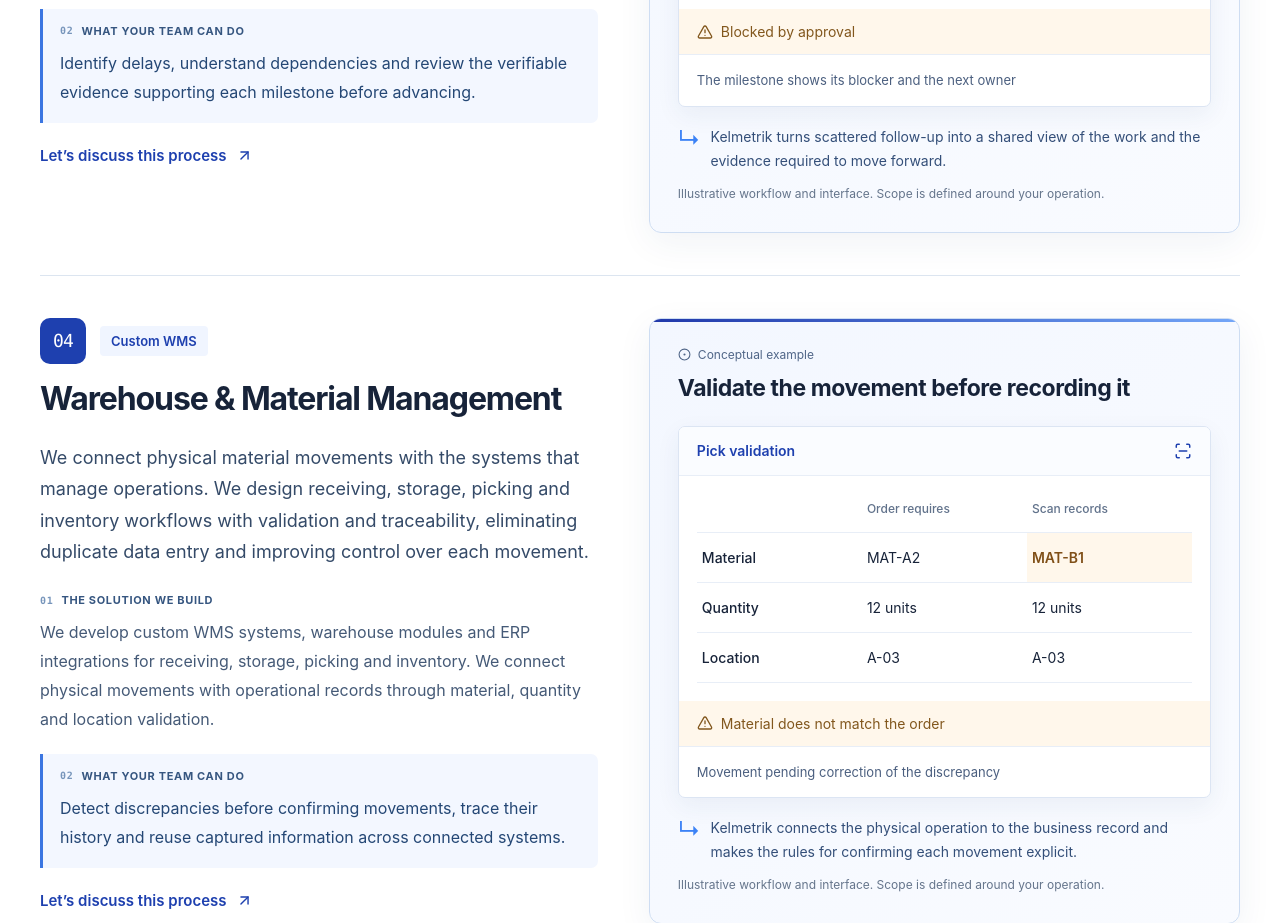
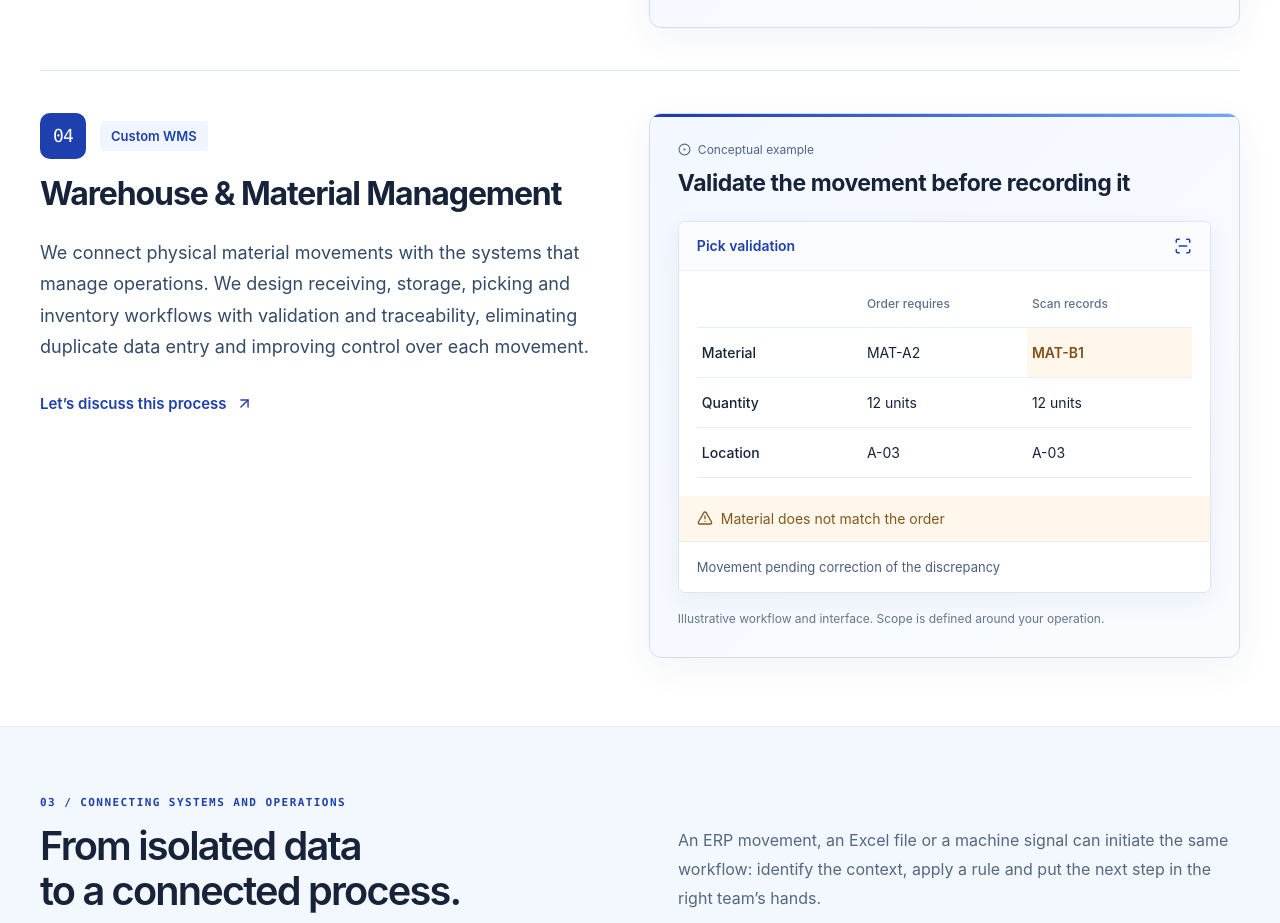
Before and after one commit to Kelmetrik/LandingPage, a React (Vite) app: page / in a window 1280 px wide. Shown: the part 4240-5163 px from the top of the page. Built offline with nearby package versions, Linux system fonts and the light colour scheme.

Commit message:
Remove duplicate solution explanations and preserve approved copy

```diff
--- a/scripts/editorial.mjs
+++ b/scripts/editorial.mjs
@@ -1,7 +1,7 @@
 import { mkdir, writeFile } from "node:fs/promises";
 import { content } from "../src/content.js";
 await mkdir("docs", { recursive: true });
-let text = `# Kelmetrik — Especificación editorial V1, revisión 3
+let text = `# Kelmetrik — Especificación editorial V1, revisión 5
 
 Los textos EN/ES se generan desde los mismos diccionarios que usa la web. Regenerar con \`npm run docs:editorial\` después de editar contenido.
 
@@ -9,13 +9,13 @@ Los textos EN/ES se generan desde los mismos diccionarios que usa la web. Regene
 
 Kelmetrik: ingeniería de software e integración de sistemas industriales. Público: operaciones, manufactura, calidad, ingeniería y TI en México y Estados Unidos. Objetivo: conversaciones de diagnóstico. Inglés en / y español en /es/.
 
-Cuatro dominios y una capacidad transversal IT/OT. Capacidad explícita para desarrollar ERP, MES y WMS a medida, módulos e integraciones. La narrativa cubre procesos entre áreas, ERP, Excel, macros, correos y equipos. Ejemplos originales y conceptuales, sin simulación interactiva, sin presentarlos como productos terminados ni trabajos de clientes. Cada bloque responde: problema operativo → qué desarrolla Kelmetrik → qué permite hacer.
+Cuatro dominios y una capacidad transversal IT/OT. Capacidad explícita para desarrollar ERP, MES y WMS a medida, módulos e integraciones. La narrativa cubre procesos entre áreas, ERP, Excel, macros, correos y equipos. Ejemplos originales y conceptuales, sin simulación interactiva, sin presentarlos como productos terminados ni trabajos de clientes. Cada bloque utiliza el título original en inglés y un único párrafo comercial: el texto español del usuario se conserva literalmente y la versión inglesa lo traduce fielmente. No se añaden paráfrasis de solución o resultado.
 
 ## Secuencia y recursos visuales
 
 1. Inicio: gráfica de barras azul animada detrás de la propuesta y las dos acciones. Números sintéticos variables y una onda de color azul/naranja, identificados como ilustrativos; sin afirmaciones de rendimiento; pausa fuera de pantalla y con pestaña oculta; versión estática con movimiento reducido.
 2. Desconexión: comparación del mismo flujo fragmentado y conectado: orden en ERP, seguimiento en Excel, aprobación por correo y recaptura manual.
-3. Soluciones: cuatro ejemplos completos y visibles. En escritorio, explicación junto a un fragmento de interfaz anotado; en móvil, explicación y ejemplo apilados. Lectura guiada por punto de partida, solución y uso; tipografía mayor y resultado destacado.
+3. Soluciones: cuatro ejemplos completos y visibles. En escritorio, explicación junto a un fragmento de interfaz conceptual; en móvil, explicación y ejemplo apilados. Estructura: número y categoría → título → párrafo completo → contacto. El ejemplo conserva datos y estados específicos, sin anotaciones comerciales repetidas.
 4. Más allá de la máquina: señal → contexto → evento → persona que puede actuar. Interfaces y accesos condicionan la integración.
 5. Enfoque: comprender → diseñar → construir → validar → desplegar, con entregable por etapa.
 6. Contacto: nombre, correo empresarial y empresa obligatorios; reto opcional.
--- a/src/App.css
+++ b/src/App.css
@@ -2512,28 +2512,6 @@ section[id] {
   letter-spacing: -0.035em;
   margin: 0 0 20px;
 }
-.solution-problem {
-  font-size: 16px;
-  line-height: 1.75;
-  color: #47576f;
-  margin-bottom: 25px;
-}
-.solution-description {
-  border-left: 2px solid #d6e4fa;
-  padding-left: 22px;
-}
-.solution-description h4 {
-  font-size: 10px;
-  letter-spacing: 0.1em;
-  color: var(--blue);
-  margin: 23px 0 7px;
-}
-.solution-description p {
-  font-size: 14px;
-  line-height: 1.85;
-  color: var(--muted);
-  margin: 0;
-}
 .solution-contact {
   margin-top: 22px;
   font-size: 14px;
@@ -2654,19 +2632,6 @@ section[id] {
   margin: 0;
   border-top: 1px solid #e8eef7;
   color: #4b5f7f;
-}
-.example-annotation {
-  display: flex;
-  gap: 10px;
-  font-size: 12px;
-  line-height: 1.8;
-  margin: 20px 0 10px;
-  color: #344f79;
-}
-.example-annotation > span {
-  font-size: 23px;
-  color: var(--bright);
-  line-height: 1.3;
 }
 .example-caption {
   font-size: 10px;
@@ -2767,9 +2732,6 @@ section[id] {
     grid-template-columns: 1fr;
     gap: 30px;
   }
-  .solution-description {
-    display: block;
-  }
 }
 @media (max-width: 620px) {
   .hero-chart-space {
@@ -2783,9 +2745,6 @@ section[id] {
   }
   .solution-example {
     padding: 18px;
-  }
-  .solution-problem {
-    font-size: 15px;
   }
   .solution-facts {
     gap: 15px;
@@ -3092,50 +3051,9 @@ section[id] {
   font-size: clamp(27px, 2.5vw, 35px);
   margin-bottom: 24px;
 }
-.solution-step-label,
-.solution-description h4 {
-  display: flex;
-  align-items: center;
-  gap: 8px;
-  color: #365680;
-  font-size: 11px;
-  font-weight: 650;
-  letter-spacing: 0.06em;
-  margin: 20px 0 9px;
-  line-height: 1.6;
-}
-.solution-step-label > span {
-  font-family: Consolas, monospace;
-  font-size: 10px;
-  color: #7795bb;
-}
-.solution-problem,
-.solution-description p {
-  font-size: 16px;
-  line-height: 1.8;
-  color: #455a77;
-  margin: 0;
-}
-.solution-description {
-  border: 0;
-  padding: 0;
-}
-.solution-benefit {
-  border-left: 3px solid #3b76e1;
-  background: #f3f7ff;
-  padding: 1px 17px 16px;
-  margin-top: 20px;
-  border-radius: 0 7px 7px 0;
-}
-.solution-benefit p {
-  color: #244775;
-}
-.solution-benefit .solution-step-label {
-  margin-top: 13px;
-}
 .solution-contact {
   font-size: 15px;
-  margin-top: 16px;
+  margin-top: 0;
 }
 .solution-example {
   position: relative;
@@ -3207,13 +3125,9 @@ section[id] {
   font-size: 13px;
   padding: 14px 18px;
 }
-.example-annotation {
-  font-size: 14px;
-  line-height: 1.75;
-  margin-top: 18px;
-}
 .example-caption {
   font-size: 12px;
+  margin-top: 16px;
 }
 .example-finding {
   font-size: 16px;
--- a/src/components/Solutions.jsx
+++ b/src/components/Solutions.jsx
@@ -131,10 +131,6 @@ function Example({ item, copy }) {
         )}
         <p className="example-outcome">{item.outcome}</p>
       </div>
-      <p className="example-annotation">
-        <span aria-hidden="true">↳</span>
-        {item.annotation}
-      </p>
       <p className="example-caption">{copy.caption}</p>
     </figure>
   );
@@ -197,20 +193,6 @@ export default function Solutions({ c }) {
                   <h3>{item.title}</h3>
                   <p className="solution-summary">{item.summary}</p>
                 </Observed>
-                <div className="solution-description">
-                  <h4 className="solution-step-label">
-                    <span>01</span>
-                    {d.flow}
-                  </h4>
-                  <p>{item.flow}</p>
-                  <div className="solution-benefit">
-                    <h4 className="solution-step-label">
-                      <span>02</span>
-                      {d.result}
-                    </h4>
-                    <p>{item.result}</p>
-                  </div>
-                </div>
                 <a
                   className="text-link solution-contact"
                   href="#contact"
--- a/src/content.js
+++ b/src/content.js
@@ -50,9 +50,6 @@ export const content = {
       title: "Solutions for a\nconnected operation.",
       intro:
         "We build custom ERP, MES and WMS systems, alongside applications and integrations for workflows your current systems do not cover. These four examples show how we connect work across departments.",
-      problem: "THE STARTING POINT",
-      flow: "THE SOLUTION WE BUILD",
-      result: "WHAT YOUR TEAM CAN DO",
       example: "Conceptual example",
       caption:
         "Illustrative workflow and interface. Scope is defined around your operation.",
@@ -63,14 +60,7 @@ export const content = {
           title: "Manufacturing Execution & Traceability",
           summary:
             "We connect stations, equipment and production systems to record what happens at every manufacturing stage. From component identification to test results, we build traceability that helps teams control processes, detect deviations and understand what happened to each product.",
-          problem:
-            "Component identification, process records and test results often live in separate systems, making it difficult to follow each product through production.",
-          flow: "We develop custom MES systems and execution modules that connect stations, equipment and production systems. We link ERP orders, component identification and test results to record what happens at each manufacturing stage.",
-          result:
-            "Monitor process execution, identify deviations and investigate what happened to each product using its linked records.",
           visualTitle: "A connected product history",
-          annotation:
-            "Kelmetrik structures the relationships between your systems and makes evidence available to operations, quality and engineering.",
           nodes: [
             ["ERP", "Work order"],
             ["Station", "Identity + result"],
@@ -94,14 +84,7 @@ export const content = {
           title: "Quality Management & Safe Launch",
           summary:
             "We digitize inspections, validations and containment processes so every result has a clear follow-up. We connect evidence, defects, owners and quality decisions, reducing reliance on scattered records and making new-launch controls easier to manage.",
-          problem:
-            "Inspections generate findings, but evidence, containment actions and quality decisions can become scattered across spreadsheets and conversations.",
-          flow: "We digitize inspections, validations and containment workflows through quality applications connected to your ERP or MES. Each result links defects, evidence, owners and the decisions that follow.",
-          result:
-            "Follow each finding through disposition and coordinate new-launch controls with shared records and clear responsibility.",
           visualTitle: "From finding to documented decision",
-          annotation:
-            "Kelmetrik connects shop-floor capture with quality follow-up, preserving context and ownership for every decision.",
           recordTitle: "Finding follow-up",
           finding: "Surface mark on housing",
           facts: [
@@ -125,14 +108,7 @@ export const content = {
           title: "APQP & Industrial Project Management",
           summary:
             "We connect project planning with actual execution. We centralize activities, deliverables, owners and evidence to identify delays, visualize dependencies and ensure milestones advance with verifiable results behind them.",
-          problem:
-            "Project plans and actual progress often diverge when activities, deliverables and approvals are tracked separately.",
-          flow: "We develop project management applications and custom ERP modules that connect planning with execution. We bring activities, deliverables, dependencies, owners and approval evidence into a shared workflow.",
-          result:
-            "Identify delays, understand dependencies and review the verifiable evidence supporting each milestone before advancing.",
           visualTitle: "The dependency behind the delay",
-          annotation:
-            "Kelmetrik turns scattered follow-up into a shared view of the work and the evidence required to move forward.",
           recordTitle: "Validation readiness",
           milestone: "Milestone: process validation",
           status: "Blocked by approval",
@@ -154,14 +130,7 @@ export const content = {
           title: "Warehouse & Material Management",
           summary:
             "We connect physical material movements with the systems that manage operations. We design receiving, storage, picking and inventory workflows with validation and traceability, eliminating duplicate data entry and improving control over each movement.",
-          problem:
-            "Physical material movements and system records can fall out of sync when receiving, picking and inventory updates require repeated manual entry.",
-          flow: "We develop custom WMS systems, warehouse modules and ERP integrations for receiving, storage, picking and inventory. We connect physical movements with operational records through material, quantity and location validation.",
-          result:
-            "Detect discrepancies before confirming movements, trace their history and reuse captured information across connected systems.",
           visualTitle: "Validate the movement before recording it",
-          annotation:
-            "Kelmetrik connects the physical operation to the business record and makes the rules for confirming each movement explicit.",
           recordTitle: "Pick validation",
           columns: ["Order requires", "Scan records"],
           rows: [
@@ -376,9 +345,6 @@ export const content = {
       title: "Soluciones para una\noperación conectada.",
       intro:
         "Desarrollamos ERP, MES y WMS a medida, además de aplicaciones e integraciones para los procesos que tus sistemas actuales no cubren. Estos cuatro ejemplos muestran cómo conectamos el trabajo entre áreas.",
-      problem: "EL PUNTO DE PARTIDA",
-      flow: "LA SOLUCIÓN QUE CONSTRUIMOS",
-      result: "LO QUE TU EQUIPO PUEDE HACER",
       example: "Ejemplo conceptual",
       caption:
         "Flujo e interfaz ilustrativos. El alcance se define con tu operación.",
@@ -386,17 +352,10 @@ export const content = {
       items: [
         {
           id: "manufacturing",
-          title: "Ejecución de manufactura y trazabilidad",
+          title: "Manufacturing Execution & Traceability",
           summary:
             "Conectamos estaciones, equipos y sistemas de producción para registrar lo que ocurre durante cada etapa de manufactura. Desde la identificación de componentes hasta los resultados de prueba, construimos trazabilidad que permite controlar procesos, detectar desviaciones y entender qué ocurrió con cada producto.",
-          problem:
-            "La identificación de componentes, los registros de proceso y los resultados de prueba suelen quedar en sistemas separados, dificultando seguir cada producto durante su fabricación.",
-          flow: "Desarrollamos MES a medida y módulos de ejecución que conectan estaciones, equipos y sistemas de producción. Vinculamos órdenes del ERP, identificación de componentes y resultados de prueba para registrar lo que ocurre en cada etapa de manufactura.",
-          result:
-            "Controlar la ejecución de los procesos, detectar desviaciones e investigar qué ocurrió con cada producto a partir de sus registros vinculados.",
           visualTitle: "La historia de una pieza, conectada",
-          annotation:
-            "Kelmetrik estructura las relaciones entre tus sistemas y pone la evidencia al alcance de operaciones, calidad e ingeniería.",
           nodes: [
             ["ERP", "Orden de producción"],
             ["Estación", "Identidad + resultado"],
@@ -418,17 +377,10 @@ export const content = {
         },
         {
           id: "quality",
-          title: "Gestión de calidad y Safe Launch",
+          title: "Quality Management & Safe Launch",
           summary:
             "Digitalizamos inspecciones, validaciones y procesos de contención para que cada resultado tenga un seguimiento claro. Conectamos evidencia, defectos, responsables y decisiones de calidad, reduciendo la dependencia de registros dispersos y facilitando el control de nuevos lanzamientos.",
-          problem:
-            "Las inspecciones generan hallazgos, pero la evidencia, las acciones de contención y las decisiones de calidad pueden quedar dispersas entre hojas de cálculo y conversaciones.",
-          flow: "Digitalizamos inspecciones, validaciones y procesos de contención mediante aplicaciones de calidad conectadas con tu ERP o MES. Cada resultado relaciona defectos, evidencia, responsables y las decisiones de seguimiento.",
-          result:
-            "Dar seguimiento a cada hallazgo hasta su disposición y coordinar el control de nuevos lanzamientos con registros compartidos y responsabilidades claras.",
           visualTitle: "Del hallazgo a una decisión documentada",
-          annotation:
-            "Kelmetrik conecta la captura en piso con el seguimiento de calidad, conservando el contexto y la responsabilidad de cada decisión.",
           recordTitle: "Seguimiento de un hallazgo",
           finding: "Marca superficial en alojamiento",
           facts: [
@@ -449,17 +401,10 @@ export const content = {
         },
         {
           id: "apqp",
-          title: "APQP y gestión de proyectos industriales",
+          title: "APQP & Industrial Project Management",
           summary:
             "Conectamos la planeación de proyectos con su ejecución real. Centralizamos actividades, entregables, responsables y evidencia para identificar retrasos, visualizar dependencias y asegurar que los hitos avancen respaldados por resultados verificables.",
-          problem:
-            "La planeación y el avance real pueden separarse cuando las actividades, los entregables y las aprobaciones se siguen en registros distintos.",
-          flow: "Desarrollamos aplicaciones de gestión de proyectos y módulos de ERP a medida que conectan la planeación con la ejecución. Centralizamos actividades, entregables, dependencias, responsables y evidencia de aprobación en un flujo compartido.",
-          result:
-            "Identificar retrasos, visualizar dependencias y revisar la evidencia verificable que respalda cada hito antes de avanzar.",
           visualTitle: "La dependencia que explica el retraso",
-          annotation:
-            "Kelmetrik convierte el seguimiento disperso en una vista compartida del trabajo y de la evidencia necesaria para avanzar.",
           recordTitle: "Preparación de validación",
           milestone: "Hito: validación del proceso",
           status: "Bloqueado por aprobación",
@@ -478,17 +423,10 @@ export const content = {
         },
         {
           id: "warehouse",
-          title: "Gestión de almacenes y materiales",
+          title: "Warehouse & Material Management",
           summary:
             "Conectamos los movimientos físicos de materiales con los sistemas que administran la operación. Diseñamos procesos de recibo, almacenamiento, picking e inventario con validaciones y trazabilidad, eliminando capturas duplicadas y mejorando el control sobre cada movimiento.",
-          problem:
-            "Los movimientos físicos y los registros del sistema pueden perder sincronía cuando el recibo, el surtido y las actualizaciones de inventario requieren capturas manuales repetidas.",
-          flow: "Desarrollamos WMS a medida, módulos de almacén e integraciones con ERP para recibo, almacenamiento, picking e inventario. Conectamos los movimientos físicos con los registros de la operación mediante validaciones de material, cantidad y ubicación.",
-          result:
-            "Detectar discrepancias antes de confirmar movimientos, consultar su trazabilidad y reutilizar la información capturada entre los sistemas conectados.",
           visualTitle: "Validar el movimiento antes de registrarlo",
-          annotation:
-            "Kelmetrik conecta la operación física con el registro empresarial y hace explícitas las reglas para confirmar cada movimiento.",
           recordTitle: "Validación de surtido",
           columns: ["Orden solicita", "Escaneo registra"],
           rows: [
```
Also changed, not shown: 4 other files (tests, documents, lock files or other folders).
